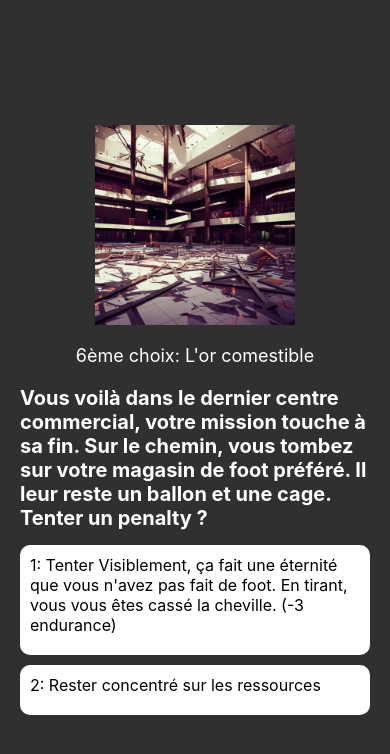
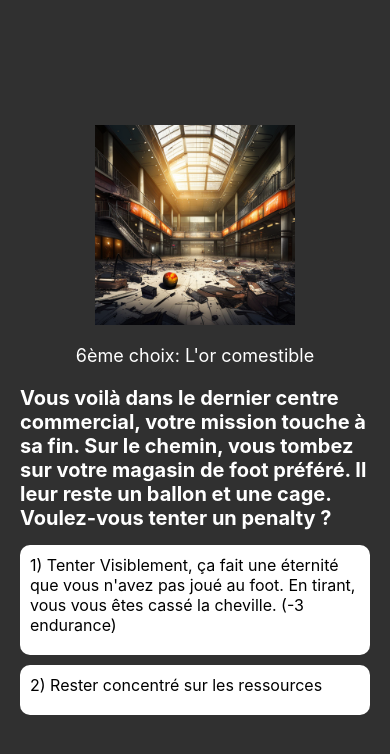
Before and after one commit to pascal-rithi-ke/Wasteland_Warrior, a React Native app in the folder front/: screen /Sixth_Choice in a window 390 px wide. Shown: the top 754 px of the page. Built offline with nearby package versions, Linux system fonts and the light colour scheme.

Commit message:
Trame Histoire à Compléter

```diff
--- a/front/App.js
+++ b/front/App.js
@@ -16,6 +16,7 @@ import GetAllHistoire from './screens/Histoire/GetAllHistoire';
 import GetHistoire from './screens/Histoire/GetHistoire';
 import Second_Choice from './screens/inGame/Second_Choice';
 import Third_Choice from './screens/inGame/Third_Choice';
+import Dog_Friendly from './screens/inGame/Dog_Friendly';
 import Fourth_Choice from './screens/inGame/Fourth_Choice';
 import Fifth_Choice from './screens/inGame/Fifth_Choice';
 import Sixth_Choice from './screens/inGame/Sixth_Choice';
@@ -49,6 +50,7 @@ export default function App() {
         <Stack.Screen name="Start_Game" component={Start_Game} options={{headerShown:false}} />
         <Stack.Screen name="Second_Choice" component={Second_Choice} options={{headerShown:false}} />
         <Stack.Screen name="Third_Choice" component={Third_Choice} options={{headerShown:false}} />
+        <Stack.Screen name="Dog_Friendly" component={Dog_Friendly} options={{headerShown:false}} />
         <Stack.Screen name="Fourth_Choice" component={Fourth_Choice} options={{headerShown:false}} />
         <Stack.Screen name="Fifth_Choice" component={Fifth_Choice} options={{headerShown:false}} />
         <Stack.Screen name="Sixth_Choice" component={Sixth_Choice} options={{headerShown:false}} />
--- /dev/null
+++ b/front/screens/inGame/Dog_Friendly.js
@@ -0,0 +1,53 @@
+import React from 'react';
+import { View, Text, StyleSheet, Image, TouchableOpacity } from 'react-native';
+
+const Dog_Friendly = ({ navigation }) => {
+  const handleNext = () => {
+    navigation.navigate('Fourth_Choice');
+  };
+
+  return (
+    <View style={styles.container}>
+      <Image source={require('../../assets/game/Avec_Chien.png')} style={styles.image} />
+      <Text style={styles.messageText}>
+        Le meilleur ami de l'homme est maintenant à vos côtés !
+      </Text>
+      <TouchableOpacity style={styles.nextButton} onPress={handleNext}>
+        <Text style={styles.buttonText}>Suivant</Text>
+      </TouchableOpacity>
+    </View>
+  );
+};
+
+const styles = StyleSheet.create({
+  container: {
+    flex: 1,
+    alignItems: 'center',
+    justifyContent: 'center',
+    paddingHorizontal: 20,
+    backgroundColor: 'rgba(0, 0, 0, 0.8)'
+  },
+  image: {
+    width: 200,
+    height: 200,
+    marginBottom: 20,
+  },
+  messageText: {
+    fontSize: 18,
+    textAlign: 'center',
+    marginBottom: 20,
+    color: '#FFFFFF'
+  },
+  nextButton: {
+    backgroundColor: '#FFFFFF',
+    borderRadius: 10,
+    padding: 10,
+    width: '50%',
+    alignItems: 'center',
+  },
+  buttonText: {
+    fontSize: 16,
+  },
+});
+
+export default Dog_Friendly;
--- a/front/screens/inGame/Fifth_Choice.js
+++ b/front/screens/inGame/Fifth_Choice.js
@@ -1,27 +1,35 @@
 import React from 'react';
 import { View, Text, StyleSheet, Image, TouchableOpacity } from 'react-native';
+import { useNavigation } from '@react-navigation/native';
 
 const Fifth_Choice = ({ handleChoice1, handleChoice2 }) => {
+  const navigation = useNavigation();
+
+  const handleChoice1Press = () => {
+    // Logic for choice 1
+  };
+
+  const handleChoice2Press = () => {
+    // Logic for choice 2
+    navigation.navigate('Sixth_Choice');
+  };
+
   return (
     <View style={styles.container}>
       <Image source={require('../../assets/game/Rencontre_Fille.png')} style={styles.image} />
-      <Text style={styles.storyText}>
-        5ème choix : La belle ou la bête ?
-      </Text>
+      <Text style={styles.storyText}>5ème choix : La belle ou la bête ?</Text>
       <Text style={styles.choiceText}>
         Vous arrivez sur le parking du centre commercial et vous y croisez une charmante femme en détresse avec la cheville cassée dans la cage d'escalier qui vous supplie de l'aider.
       </Text>
-      <TouchableOpacity style={styles.choiceCard} onPress={handleChoice1}>
+      <TouchableOpacity style={styles.choiceCard} onPress={handleChoice1Press}>
         <Text style={styles.choiceOption}>
           1: L'aider
           C'était un piège ! Elle n'a rien de cassé et elle est accompagnée de son ami, vous prenant tout sur votre passage et tuant votre chien !
           -3 points de santé
         </Text>
       </TouchableOpacity>
-      <TouchableOpacity style={styles.choiceCard} onPress={handleChoice2}>
-        <Text style={styles.choiceOption}>
-          2: Prétexter lui rapporter une attelle du centre commercial
-        </Text>
+      <TouchableOpacity style={styles.choiceCard} onPress={handleChoice2Press}>
+        <Text style={styles.choiceOption}>2: Prétexter lui rapporter une attelle du centre commercial</Text>
       </TouchableOpacity>
       <Text style={styles.gameOverText}>
         Si vous mourrez après le premier choix : "La confiance vous laisse un goût amer, l'addition est salée pour vous ! GAME OVER"
--- a/front/screens/inGame/Fourth_Choice.js
+++ b/front/screens/inGame/Fourth_Choice.js
@@ -1,13 +1,19 @@
 import React from 'react';
 import { View, Text, StyleSheet, Image, TouchableOpacity } from 'react-native';
+import { useNavigation } from '@react-navigation/native';
 
-const Fourth_Choice = ({ handleChoice1, handleChoice2, handleChoice3 }) => {
+const Fourth_Choice = ({ handleChoice1, handleChoice2 }) => {
+  const navigation = useNavigation();
+
+  const handleChoice3 = () => {
+    // Logique pour le choix 3
+    navigation.navigate('Fifth_Choice');
+  };
+
   return (
     <View style={styles.container}>
       <Image source={require('../../assets/game/menacing_bandits.png')} style={styles.image} />
-      <Text style={styles.storyText}>
-        4ème choix : Jeu de main jeu de vilain
-      </Text>
+      <Text style={styles.storyText}>4ème choix : Jeu de main jeu de vilain</Text>
       <Text style={styles.choiceText}>
         Vous traversez le centre-ville et vous apercevez deux personnes peu recommandables. Vous essayez de vous cacher, mais en vain, vous êtes repéré et vous vous retrouvez maintenant face à eux.
       </Text>
@@ -18,9 +24,7 @@ const Fourth_Choice = ({ handleChoice1, handleChoice2, handleChoice3 }) => {
         </Text>
       </TouchableOpacity>
       <TouchableOpacity style={styles.choiceCard} onPress={handleChoice2}>
-        <Text style={styles.choiceOption}>
-          2: Tenter de les raisonner (nécessite 5 de charisme)
-        </Text>
+        <Text style={styles.choiceOption}>2: Tenter de les raisonner (nécessite 5 de charisme)</Text>
       </TouchableOpacity>
       <TouchableOpacity style={styles.choiceCard} onPress={handleChoice3}>
         <Text style={styles.choiceOption}>
@@ -29,21 +33,11 @@ const Fourth_Choice = ({ handleChoice1, handleChoice2, handleChoice3 }) => {
           +Récupérer la clé
         </Text>
       </TouchableOpacity>
-      <Text style={styles.gameOverText}>
-        Si vous êtes vivant après le premier choix : "Vous êtes salement amoché, vous pensiez vraiment réussir quelque chose ?"
-      </Text>
-      <Text style={styles.gameOverText}>
-        Si vous mourrez après le premier choix : "L'un des bandits vous a poignardé, vous voyez la lumière au bout du tunnel... GAME OVER !"
-      </Text>
-      <Text style={styles.gameOverText}>
-        Si vous échouez dans le deuxième choix : "Ils vous tabassent, même résultat que pour le premier choix."
-      </Text>
-      <Text style={styles.successText}>
-        Si vous réussissez dans le deuxième choix : "Vous repartez sain et sauf !"
-      </Text>
-      <Text style={styles.successText}>
-        Si vous choisissez le troisième choix : "Heureusement que le meilleur ami de l'homme était là pour vous !"
-      </Text>
+      <Text style={styles.gameOverText}>Si vous êtes vivant après le premier choix : "Vous êtes salement amoché, vous pensiez vraiment réussir quelque chose ?"</Text>
+      <Text style={styles.gameOverText}>Si vous mourrez après le premier choix : "L'un des bandits vous a poignardé, vous voyez la lumière au bout du tunnel... GAME OVER !"</Text>
+      <Text style={styles.gameOverText}>Si vous échouez dans le deuxième choix : "Ils vous tabassent, même résultat que pour le premier choix."</Text>
+      <Text style={styles.successText}>Si vous réussissez dans le deuxième choix : "Vous repartez sain et sauf !"</Text>
+      <Text style={styles.successText}>Si vous choisissez le troisième choix : "Heureusement que le meilleur ami de l'homme était là pour vous !"</Text>
     </View>
   );
 };
@@ -53,8 +47,7 @@ const styles = StyleSheet.create({
     flex: 1,
     alignItems: 'center',
     justifyContent: 'center',
-    paddingHorizontal: 20,
-    backgroundColor: 'rgba(0, 0, 0, 0.8)'
+    backgroundColor:'rgba(0, 0, 0, 0.8)',
   },
   image: {
     width: 200,
@@ -63,38 +56,35 @@ const styles = StyleSheet.create({
   },
   storyText: {
     fontSize: 18,
-    textAlign: 'center',
+    fontWeight: 'bold',
     marginBottom: 20,
-    color: '#FFFFFF'
+    color: '#FFFFFF',
   },
   choiceText: {
-    fontSize: 20,
-    fontWeight: 'bold',
-    marginBottom: 10,
-    color: '#FFFFFF'
+    fontSize: 16,
+    marginBottom: 20,
+    textAlign: 'center',
+    color: '#FFFFFF',
+
   },
   choiceCard: {
-    backgroundColor: '#FFFFFF',
-    borderRadius: 10,
+    backgroundColor: 'lightgray',
     padding: 10,
-    marginVertical: 5,
-    width: '100%',
+    marginBottom: 10,
+    borderRadius: 5,
   },
   choiceOption: {
     fontSize: 16,
-    marginBottom: 10,
   },
   gameOverText: {
-    fontSize: 14,
-    color: '#FFFFFF',
-    marginTop: 10,
-    textAlign: 'center',
+    fontSize: 16,
+    marginTop: 20,
+    color: 'red',
   },
   successText: {
-    fontSize: 14,
-    color: '#FFFFFF',
-    marginTop: 10,
-    textAlign: 'center',
+    fontSize: 16,
+    marginTop: 20,
+    color: 'green',
   },
 });
 
--- a/front/screens/inGame/Second_Choice.js
+++ b/front/screens/inGame/Second_Choice.js
@@ -1,19 +1,33 @@
 import React from 'react';
-import { View, Text, StyleSheet, Image } from 'react-native';
+import { View, Text, StyleSheet, Image, TouchableOpacity } from 'react-native';
 
-const Second_Choice = () => {
+const Second_Choice = ({ navigation }) => {
+  const handleChoice1 = () => {
+    // Logique pour le premier choix
+    navigation.navigate('Third_Choice');
+  };
+
+  const handleChoice2 = () => {
+    // Logique pour le deuxième choix
+    navigation.navigate('Fourth_Choice');
+  };
+
   return (
     <View style={styles.container}>
       <Image source={require('../../assets/game/Gas_Station.png')} style={styles.image} />
       <Text style={styles.storyText}>
         Vous continuez votre chemin et arrivez à une station-service abandonnée. Soudain, vous entendez un bruit provenant de l'intérieur du bâtiment. Que décidez-vous de faire ?
       </Text>
-      <Text style={styles.choiceText}>
-        1er choix: Vous vous approchez discrètement pour investiguer le bruit.
-      </Text>
-      <Text style={styles.choiceText}>
-        2e choix: Vous décidez de contourner la station-service et poursuivre votre route.
-      </Text>
+      <TouchableOpacity style={styles.choiceCard} onPress={handleChoice1}>
+        <Text style={styles.choiceOption}>
+          1er choix: Vous vous approchez discrètement pour investiguer le bruit.
+        </Text>
+      </TouchableOpacity>
+      <TouchableOpacity style={styles.choiceCard} onPress={handleChoice2}>
+        <Text style={styles.choiceOption}>
+          2e choix: Vous décidez de contourner la station-service et poursuivre votre route.
+        </Text>
+      </TouchableOpacity>
     </View>
   );
 };
@@ -37,11 +51,16 @@ const styles = StyleSheet.create({
     marginBottom: 20,
     color: '#FFFFFF'
   },
-  choiceText: {
-    fontSize: 20,
-    fontWeight: 'bold',
+  choiceCard: {
+    backgroundColor: '#FFFFFF',
+    borderRadius: 10,
+    padding: 10,
+    marginVertical: 5,
+    width: '100%',
+  },
+  choiceOption: {
+    fontSize: 16,
     marginBottom: 10,
-    color: '#FFFFFF'
   },
 });
 
--- a/front/screens/inGame/Sixth_Choice.js
+++ b/front/screens/inGame/Sixth_Choice.js
@@ -1,26 +1,37 @@
 import React from 'react';
 import { View, Text, StyleSheet, Image, TouchableOpacity } from 'react-native';
+import { useNavigation } from '@react-navigation/native';
 
 const Sixth_Choice = ({ handleChoice1, handleChoice2 }) => {
+  const navigation = useNavigation();
+
+  const handleChoice1Press = () => {
+    // Logic for choice 1
+    navigation.navigate('Epilogue_Death');
+  };
+
+  const handleChoice2Press = () => {
+    // Logic for choice 2
+    navigation.navigate('Epilogue_Win');
+  };
+
   return (
     <View style={styles.container}>
-      <Image source={require('../../assets/game/messy_mall.png')} style={styles.image} />
-      <Text style={styles.storyText}>
-        6ème choix: L'or comestible
+      <Image source={require('../../assets/game/ball__messy_mall.png')} style={styles.image} />
+      <Text style={styles.storyText}>6ème choix: L'or comestible</Text>
+      <Text style={styles.choiceText}>
+        Vous voilà dans le dernier centre commercial, votre mission touche à sa fin. Sur le chemin, vous tombez sur votre magasin de foot préféré. Il leur reste un ballon et une cage. Voulez-vous tenter un penalty ?
       </Text>
-      <Text style={styles.choiceText}>
-        Vous voilà dans le dernier centre commercial, votre mission touche à sa fin. Sur le chemin, vous tombez sur votre magasin de foot préféré. Il leur reste un ballon et une cage. Tenter un penalty ?
-      </Text>
-      <TouchableOpacity style={styles.choiceCard} onPress={handleChoice1}>
+      <TouchableOpacity style={styles.choiceCard} onPress={handleChoice1Press}>
         <Text style={styles.choiceOption}>
-          1: Tenter
-          Visiblement, ça fait une éternité que vous n'avez pas fait de foot. En tirant, vous vous êtes cassé la cheville.
+          1) Tenter
+          Visiblement, ça fait une éternité que vous n'avez pas joué au foot. En tirant, vous vous êtes cassé la cheville.
           (-3 endurance)
         </Text>
       </TouchableOpacity>
-      <TouchableOpacity style={styles.choiceCard} onPress={handleChoice2}>
+      <TouchableOpacity style={styles.choiceCard} onPress={handleChoice2Press}>
         <Text style={styles.choiceOption}>
-          2: Rester concentré sur les ressources
+          2) Rester concentré sur les ressources
         </Text>
       </TouchableOpacity>
     </View>
@@ -33,7 +44,7 @@ const styles = StyleSheet.create({
     alignItems: 'center',
     justifyContent: 'center',
     paddingHorizontal: 20,
-    backgroundColor: 'rgba(0, 0, 0, 0.8)'
+    backgroundColor: 'rgba(0, 0, 0, 0.8)',
   },
   image: {
     width: 200,
@@ -44,13 +55,13 @@ const styles = StyleSheet.create({
     fontSize: 18,
     textAlign: 'center',
     marginBottom: 20,
-    color: '#FFFFFF'
+    color: '#FFFFFF',
   },
   choiceText: {
     fontSize: 20,
     fontWeight: 'bold',
     marginBottom: 10,
-    color: '#FFFFFF'
+    color: '#FFFFFF',
   },
   choiceCard: {
     backgroundColor: '#FFFFFF',
```
Also changed, not shown: front/screens/inGame/Third_Choice.js (+11 -3 lines).
